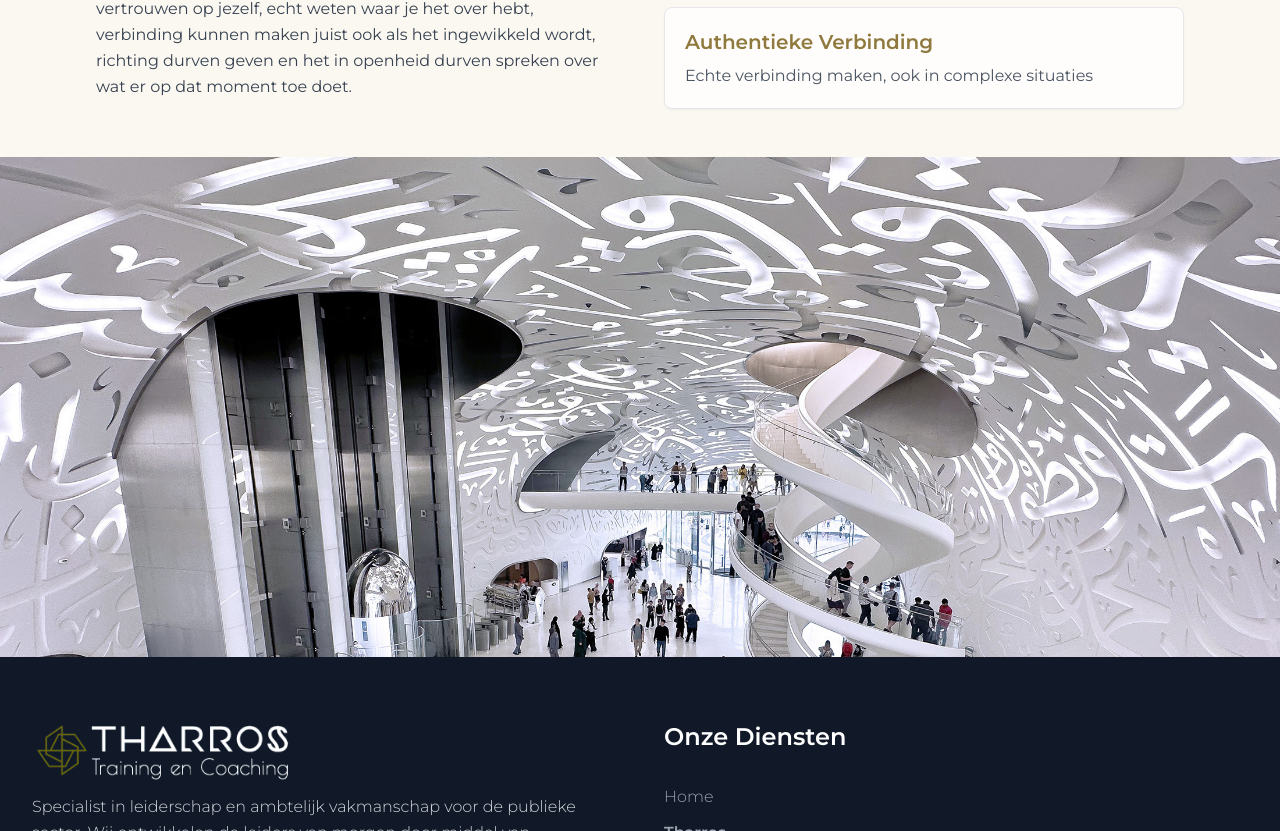
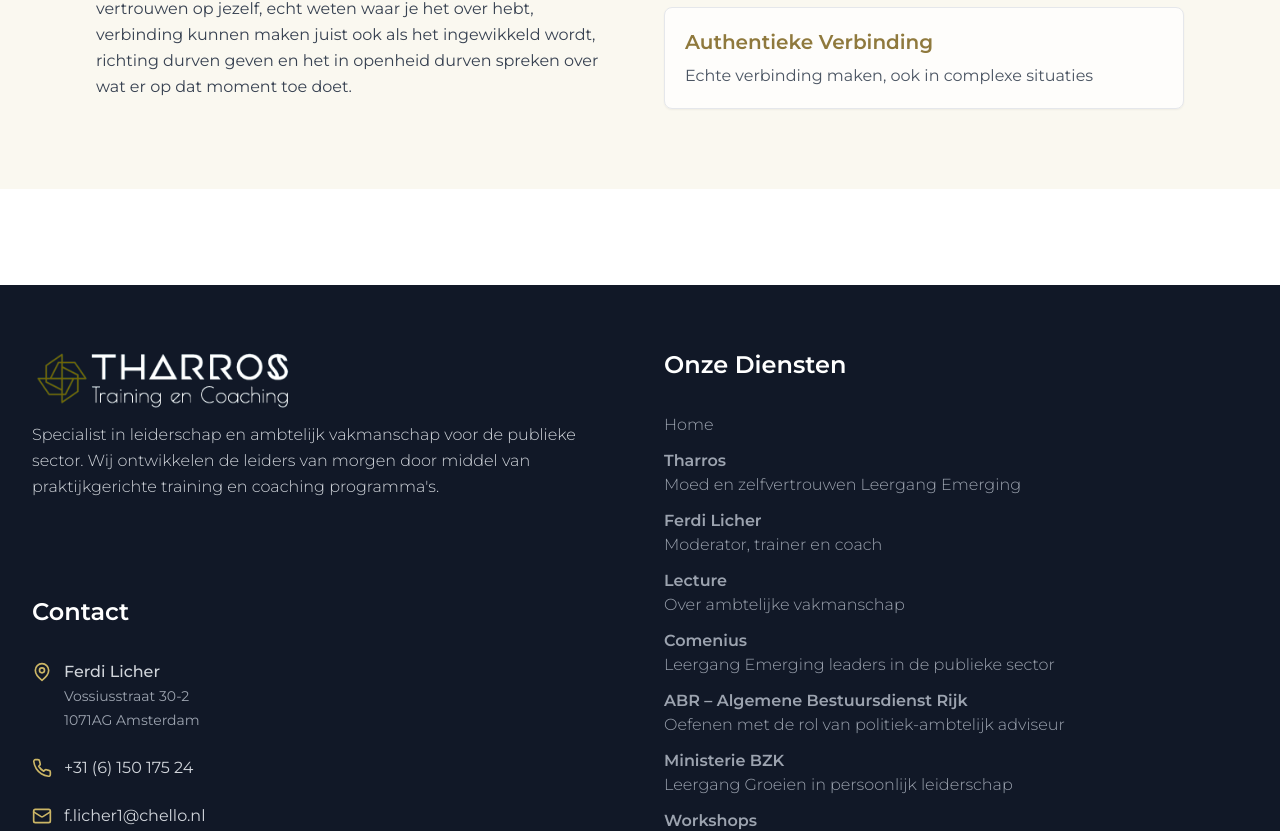
Before and after one commit to HelderMendes/tharros, a React (Vite) app: page /tharros in a window 1280 px wide. Shown: the part 2049-2880 px from the top of the page. Built offline with nearby package versions, Linux system fonts and the light colour scheme.

Commit message:
bottom img

```diff
--- a/src/components/Footer.tsx
+++ b/src/components/Footer.tsx
@@ -3,7 +3,7 @@ import { Link } from 'react-router-dom';
 
 const Footer = () => {
     return (
-        <footer className="bg-gray-900 text-white">
+        <footer className="mt-24 bg-gray-900 text-white">
             <div className="mx-auto max-w-7xl px-4 pb-6 pt-16 sm:px-6 lg:px-8">
                 <div className="grid grid-cols-1 gap-12 md:grid-cols-2">
                     {/* Company Info */}
--- a/src/pages/FerdiProfile.tsx
+++ b/src/pages/FerdiProfile.tsx
@@ -437,15 +437,6 @@ const FerdiProfile = () => {
                     <TestimonialsSlider />
                 </div>
             </section>
-
-            {/* Featured Image */}
-            <div className="mt-12 max-h-[500px]">
-                <img
-                    src="images/Profil_ferdi.jpg"
-                    alt="Museum of the Future Dubai"
-                    className="h-full w-full object-cover"
-                />
-            </div>
         </>
     );
 };
--- a/src/pages/Lecture.tsx
+++ b/src/pages/Lecture.tsx
@@ -94,7 +94,6 @@ const Lecture = () => {
                         </h2>
                         <div className="mx-auto max-w-3xl">
                             <div className="rounded-lg bg-gradient-to-r from-gold-50 to-slate-50 p-8 text-lg leading-relaxed text-gray-700">
-                                <Quote className="mx-auto mb-6 h-12 w-12 text-slate-600" />
                                 <p className="mb-6">
                                     De waan van de dag bepaalt te vaak de
                                     agenda. Goede bedoelingen lopen te vaak vast
@@ -152,7 +151,7 @@ const Lecture = () => {
 
                             <div className="overflow-hidden rounded-lg shadow-lg">
                                 <img
-                                    src="images/stabiliteit-en-diepgang.jpeg"
+                                    src="images/Lecture_bkg.jpeg"
                                     alt="Diepblauwe structuur - stabiliteit en diepgang"
                                     className="h-64 w-full object-cover"
                                 />
@@ -412,15 +411,6 @@ const Lecture = () => {
                     </div>
                 </div>
             </section>
-
-            {/* Featured Image */}
-            <div className="mt-24 max-h-[500px]">
-                <img
-                    src="images/Lecture_bkg.jpeg"
-                    alt="Haagse Bluf: Over ambtelijk leiderschap – Lecture"
-                    className="h-full w-full object-cover"
-                />
-            </div>
         </>
     );
 };
--- a/src/pages/Tharros.tsx
+++ b/src/pages/Tharros.tsx
@@ -178,7 +178,7 @@ const Tharros = () => {
             </section>
 
             {/* Leadership Section */}
-            <section className="mt-12 bg-slate-100/30 pt-20">
+            <section className="mt-12 bg-slate-100/30 py-20">
                 <div className="mx-auto max-w-6xl px-4 sm:px-6 lg:px-8">
                     <div className="grid grid-cols-1 items-center gap-12 text-gray-700 lg:grid-cols-2">
                         <div>
@@ -233,13 +233,6 @@ const Tharros = () => {
                         </div>
                     </div>
                 </div>
-                <div className="mt-12 max-h-[500px]">
-                    <img
-                        src="images/Museum-of-the-Future-Dubai.jpg"
-                        alt="Museum of the Future Dubai"
-                        className="h-full w-full object-cover"
-                    />
-                </div>
             </section>
         </>
     );
```
